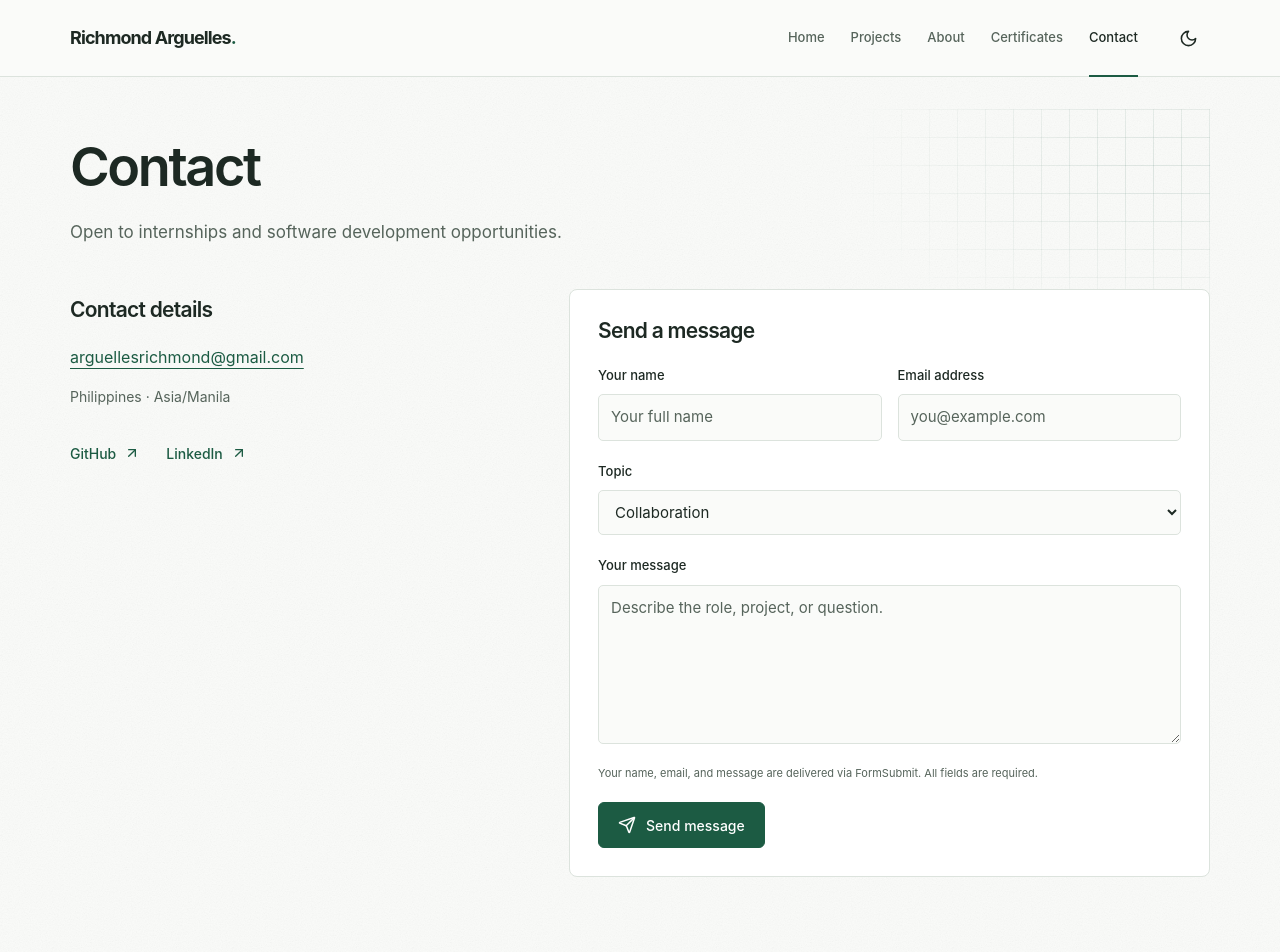
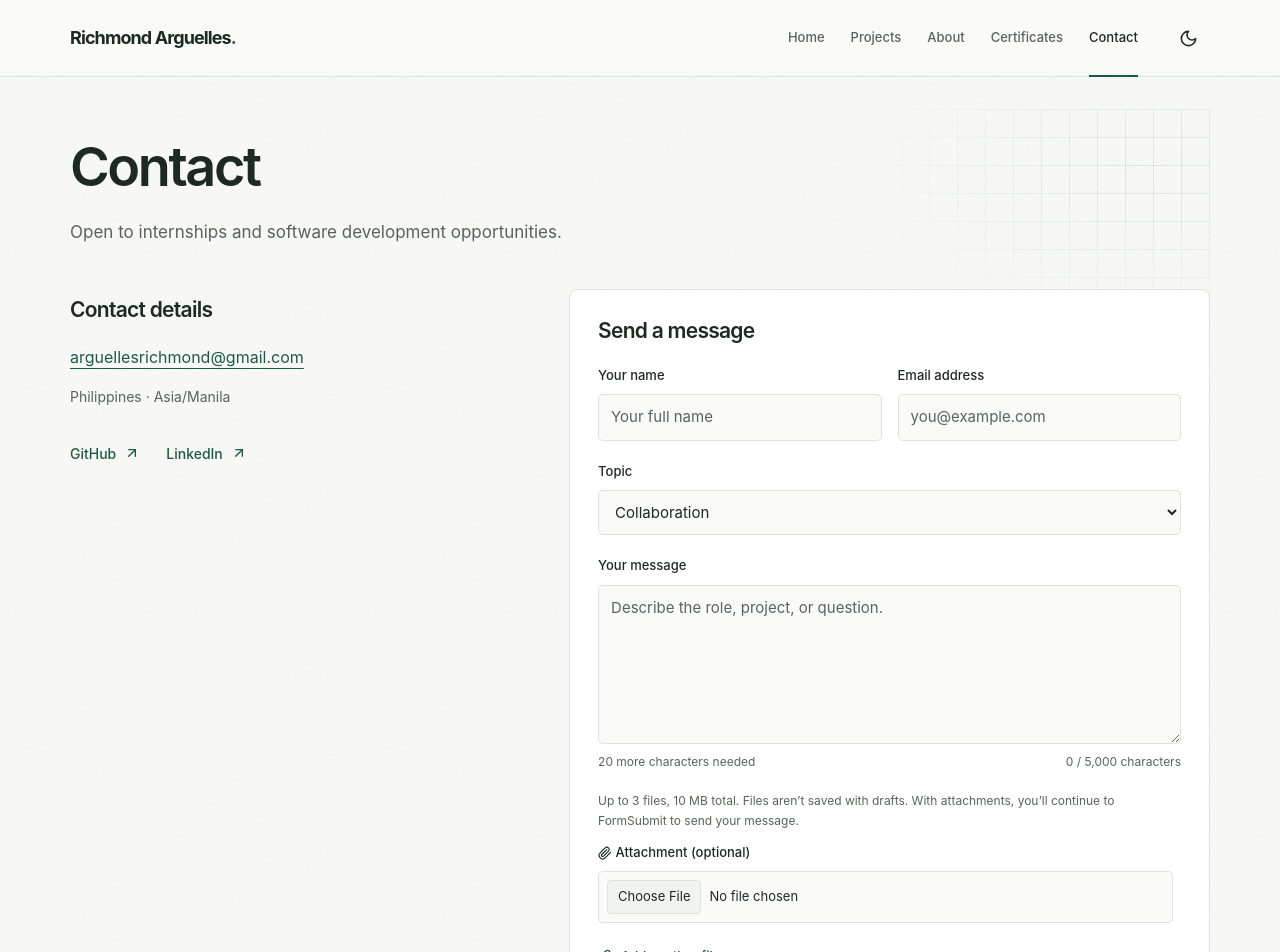
Before and after one commit to ArguellesMomon/personal-portfolio, a React (Vite) app: page /contact in a window 1280 px wide. Shown: the top 952 px of the page. Built offline with nearby package versions, Linux system fonts and the light colour scheme; a web font is replaced by a local one.

Commit message:
Add contact message counter and file attachments

```diff
--- a/src/pages/ContactPage.jsx
+++ b/src/pages/ContactPage.jsx
@@ -1,10 +1,20 @@
 import { useEffect, useRef, useState } from 'react';
-import { ArrowUpRight, LoaderCircle, Mail, Send, CheckCircle2, Trash2 } from 'lucide-react';
+import {
+  ArrowUpRight,
+  LoaderCircle,
+  Mail,
+  Send,
+  CheckCircle2,
+  Trash2,
+  Paperclip,
+  X,
+} from 'lucide-react';
 import profile from '../data/profile.js';
 import { PageHeading } from '../components/portfolio/SiteLayout.jsx';
 const draftKey = 'portfolio-contact-draft';
 const emptyDraft = { name: '', email: '', topic: 'Collaboration', message: '' };
 const topics = ['Internship opportunity', 'Collaboration', 'Project enquiry', 'General enquiry'];
+const maxAttachmentBytes = 10_000_000;
 function restoreDraft() {
   try {
     const saved = JSON.parse(sessionStorage.getItem(draftKey));
@@ -25,9 +35,24 @@ export default function ContactPage() {
   const hasDraft = Boolean(draft.name || draft.email || draft.message);
   const [status, setStatus] = useState('idle');
   const [feedback, setFeedback] = useState('');
+  const [attachments, setAttachments] = useState([null]);
+  const [attachmentError, setAttachmentError] = useState('');
+  const attachmentInputs = useRef([]);
+  const hasAttachments = attachments.some(Boolean);
+  const charactersNeeded = Math.max(0, 20 - draft.message.trim().length);
   const pendingRequest = useRef(null);
   useEffect(() => {
-    return () => pendingRequest.current?.abort();
+    // Restore the form if the visitor returns from the attachment send page.
+    const restore = () => {
+      pendingRequest.current = null;
+      setStatus('idle');
+      setFeedback('');
+    };
+    window.addEventListener('pageshow', restore);
+    return () => {
+      window.removeEventListener('pageshow', restore);
+      pendingRequest.current?.abort();
+    };
   }, []);
   useEffect(() => {
     try {
@@ -45,6 +70,22 @@ export default function ContactPage() {
   };
   const clearDraft = () => {
     setDraft(emptyDraft);
+    attachmentInputs.current.forEach((input) => {
+      if (input) input.value = '';
+    });
+    setAttachments([null]);
+    setAttachmentError('');
+    setStatus('idle');
+    setFeedback('');
+  };
+  const updateAttachment = (index, file) => {
+    const next = attachments.map((attachment, slot) => (slot === index ? file : attachment));
+    setAttachments(next);
+    setAttachmentError(
+      next.reduce((total, attachment) => total + (attachment?.size || 0), 0) > maxAttachmentBytes
+        ? 'Files exceed 10 MB in total. Remove a file or choose a smaller one.'
+        : '',
+    );
     setStatus('idle');
     setFeedback('');
   };
@@ -61,6 +102,12 @@ export default function ContactPage() {
     const form = event.currentTarget;
     const fields = new FormData(form);
     if (fields.get('_honey')) return;
+    const files = [...fields.values()].filter((value) => value instanceof File && value.name);
+    if (files.reduce((total, file) => total + file.size, 0) > maxAttachmentBytes) {
+      setAttachmentError('Files exceed 10 MB in total. Remove a file or choose a smaller one.');
+      attachmentInputs.current.find((input) => input?.files.length)?.focus();
+      return;
+    }
     for (const [name, minimum] of [
       ['name', 2],
       ['message', 20],
@@ -75,6 +122,20 @@ export default function ContactPage() {
     }
     const controller = new AbortController();
     pendingRequest.current = controller;
+    if (files.length) {
+      // FormSubmit documents attachments for native multipart submissions.
+      // Keep the file inputs enabled so their bytes are included in the POST.
+      setStatus('uploading');
+      setFeedback('Continuing to FormSubmit to send your message and attachments…');
+      try {
+        HTMLFormElement.prototype.submit.call(form);
+      } catch {
+        pendingRequest.current = null;
+        setStatus('error');
+        setFeedback('The send page could not be opened. Your message and files are still here.');
+      }
+      return;
+    }
     setStatus('sending');
     setFeedback('Sending your message…');
     const timeout = setTimeout(() => controller.abort('timeout'), 20000);
@@ -101,6 +162,8 @@ export default function ContactPage() {
       }
       form.reset();
       setDraft(emptyDraft);
+      setAttachments([null]);
+      setAttachmentError('');
       setStatus('success');
       setFeedback(
         'Message submitted. Thank you for reaching out! I’ll reply to the email you provided.',
@@ -144,9 +207,12 @@ export default function ContactPage() {
           <h2>Send a message</h2>
           <form
             className="contact-form"
+            action={`https://formsubmit.co/${profile.email}`}
+            method="post"
+            encType="multipart/form-data"
             onSubmit={sendMessage}
             onInput={(event) => event.target.setCustomValidity?.('')}
-            aria-busy={status === 'sending'}
+            aria-busy={status === 'sending' || status === 'uploading'}
           >
             <fieldset disabled={status === 'sending'}>
               <legend className="visually-hidden">Send Richmond a message</legend>
@@ -206,13 +272,85 @@ export default function ContactPage() {
                   required
                   minLength={20}
                   maxLength={5000}
+                  aria-describedby="message-requirement message-count"
                 />
               </label>
+              <div className="message-meta">
+                <span
+                  id="message-requirement"
+                  className={charactersNeeded === 0 ? 'minimum-reached' : ''}
+                  aria-live="polite"
+                  aria-atomic="true"
+                >
+                  {charactersNeeded
+                    ? `${charactersNeeded} more ${charactersNeeded === 1 ? 'character' : 'characters'} needed`
+                    : '20-character minimum reached'}
+                </span>
+                <span id="message-count">
+                  {draft.message.length.toLocaleString('en-US')} / 5,000 characters
+                </span>
+              </div>
+              <div className="attachment-fields">
+                <p id="attachment-help" className="attachment-help">
+                  Up to 3 files, 10 MB total. Files aren’t saved with drafts. With attachments,
+                  you’ll continue to FormSubmit to send your message.
+                </p>
+                {attachments.map((attachment, index) => (
+                  <div key={index} className="attachment-field">
+                    <label htmlFor={`contact-attachment-${index}`}>
+                      <span>
+                        <Paperclip size={14} aria-hidden="true" />{' '}
+                        {index === 0
+                          ? 'Attachment (optional)'
+                          : `Attachment ${index + 1} (optional)`}
+                      </span>
+                      <input
+                        ref={(input) => {
+                          attachmentInputs.current[index] = input;
+                        }}
+                        id={`contact-attachment-${index}`}
+                        type="file"
+                        name={index === 0 ? 'attachment' : `attachment${index + 1}`}
+                        aria-describedby="attachment-help attachment-error"
+                        onChange={(event) => updateAttachment(index, event.target.files[0] || null)}
+                      />
+                    </label>
+                    {attachment && (
+                      <button
+                        type="button"
+                        className="icon-button attachment-remove"
+                        aria-label={`Remove attachment ${index + 1}: ${attachment.name}`}
+                        onClick={() => {
+                          attachmentInputs.current[index].value = '';
+                          updateAttachment(index, null);
+                        }}
+                      >
+                        <X size={18} aria-hidden="true" />
+                      </button>
+                    )}
+                  </div>
+                ))}
+                {attachments.length < 3 && (
+                  <button
+                    type="button"
+                    className="text-link"
+                    onClick={() => setAttachments((previous) => [...previous, null])}
+                  >
+                    <Paperclip size={15} aria-hidden="true" /> Add another file
+                  </button>
+                )}
+                <p id="attachment-error" className="feedback-error attachment-error" role="alert">
+                  {attachmentError}
+                </p>
+              </div>
+              <input type="hidden" name="_subject" value={`Portfolio enquiry: ${draft.topic}`} />
+              <input type="hidden" name="_template" value="table" />
+              <input type="hidden" name="_url" value={window.location.href} />
               <div className="form-honeypot" aria-hidden="true">
                 <label htmlFor="contact-website">Leave this field empty</label>
                 <input id="contact-website" name="_honey" tabIndex={-1} autoComplete="off" />
               </div>
-              {hasDraft && (
+              {(hasDraft || hasAttachments) && (
                 <div className="draft-toolbar">
                   <span>
                     {draftSaved
@@ -225,15 +363,22 @@ export default function ContactPage() {
                 </div>
               )}
               <p className="form-privacy">
-                Your name, email, and message are delivered via FormSubmit. All fields are required.
+                Your name, email, message, and any attachments are delivered via FormSubmit.
+                Attachments are optional; all other fields are required.
               </p>
-              <button className="button" type="submit">
+              <button className="button" type="submit" disabled={status === 'uploading'}>
                 {status === 'sending' ? (
                   <LoaderCircle className="sending-icon" size={18} />
                 ) : (
                   <Send size={18} />
                 )}
-                {status === 'sending' ? 'Sending…' : 'Send message'}
+                {status === 'sending'
+                  ? 'Sending…'
+                  : status === 'uploading'
+                    ? 'Continuing…'
+                    : hasAttachments
+                      ? 'Continue to send'
+                      : 'Send message'}
               </button>
             </fieldset>
             <div
@@ -246,9 +391,14 @@ export default function ContactPage() {
               <p>{feedback}</p>
             </div>
             {status === 'error' && (
-              <a className="text-link email-fallback" href={emailFallback}>
-                <Mail size={17} /> Send with your email app <ArrowUpRight size={15} />
-              </a>
+              <div>
+                <a className="text-link email-fallback" href={emailFallback}>
+                  <Mail size={17} /> Send with your email app <ArrowUpRight size={15} />
+                </a>
+                {hasAttachments && (
+                  <p className="attachment-help">Attach your files again in your email app.</p>
+                )}
+              </div>
             )}
           </form>
         </section>
--- a/src/styles/global.css
+++ b/src/styles/global.css
@@ -709,6 +709,57 @@ main:focus {
   resize: vertical;
   min-height: 140px;
 }
+.message-meta {
+  display: flex;
+  flex-wrap: wrap;
+  justify-content: space-between;
+  gap: 4px 16px;
+  margin-top: -12px;
+  color: var(--muted);
+  font-size: 12px;
+}
+.minimum-reached {
+  color: var(--accent);
+}
+.attachment-fields {
+  display: grid;
+  gap: 12px;
+}
+.attachment-help {
+  color: var(--muted);
+  font-size: 12px;
+  line-height: 1.6;
+}
+.attachment-field {
+  display: grid;
+  grid-template-columns: minmax(0, 1fr) auto;
+  align-items: end;
+  gap: 8px;
+}
+.contact-form input[type='file'] {
+  padding: 8px;
+  font-size: 13px;
+}
+.contact-form input[type='file']::file-selector-button {
+  margin-right: 8px;
+  padding: 6px 10px;
+  border: 1px solid var(--border);
+  border-radius: 4px;
+  background: var(--surface-alt);
+  color: var(--text);
+  font: inherit;
+  cursor: pointer;
+}
+.attachment-fields > .text-link {
+  justify-self: start;
+  font-size: 13px;
+}
+.attachment-error {
+  font-size: 12px;
+}
+.attachment-error:empty {
+  display: none;
+}
 .contact-form ::placeholder {
   color: var(--muted);
   opacity: 1;
```
Also changed, not shown: 2 other files (tests, documents, lock files or other folders).
